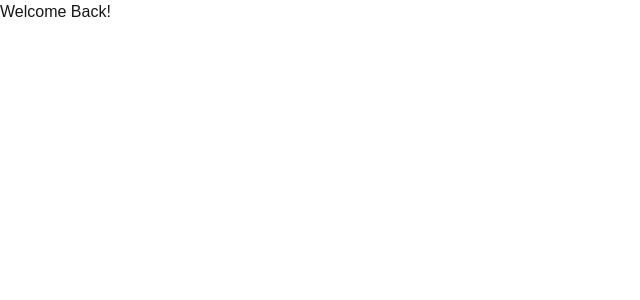
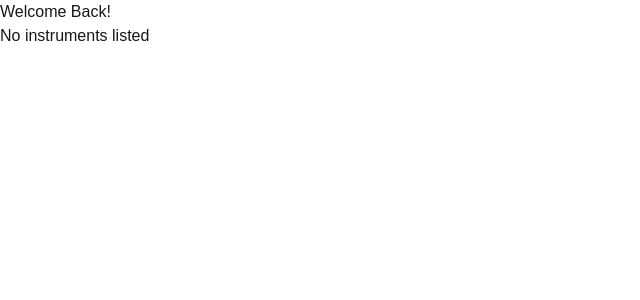
Before and after one commit to jahend412/bandmate, a Next.js app in the folder frontend/: page /dashboard/musician in a window 1280 px wide. Shown: the top 300 px of the page, without its empty margins (0-640 px from the left). Built offline with nearby package versions, Linux system fonts and the light colour scheme; no server answers.

Commit message:
Add instruments

```diff
--- a/frontend/src/app/dashboard/musician/page.js
+++ b/frontend/src/app/dashboard/musician/page.js
@@ -27,6 +27,7 @@ export default function MusiciansPage() {
   return (
     <div>
       {user ? <h1>Welcome Back {user.name}!</h1> : <h1>Welcome Back!</h1>}
+      <h2>{user?.instruments?.join(", ") || "No instruments listed"}</h2>
     </div>
   );
 }
```
